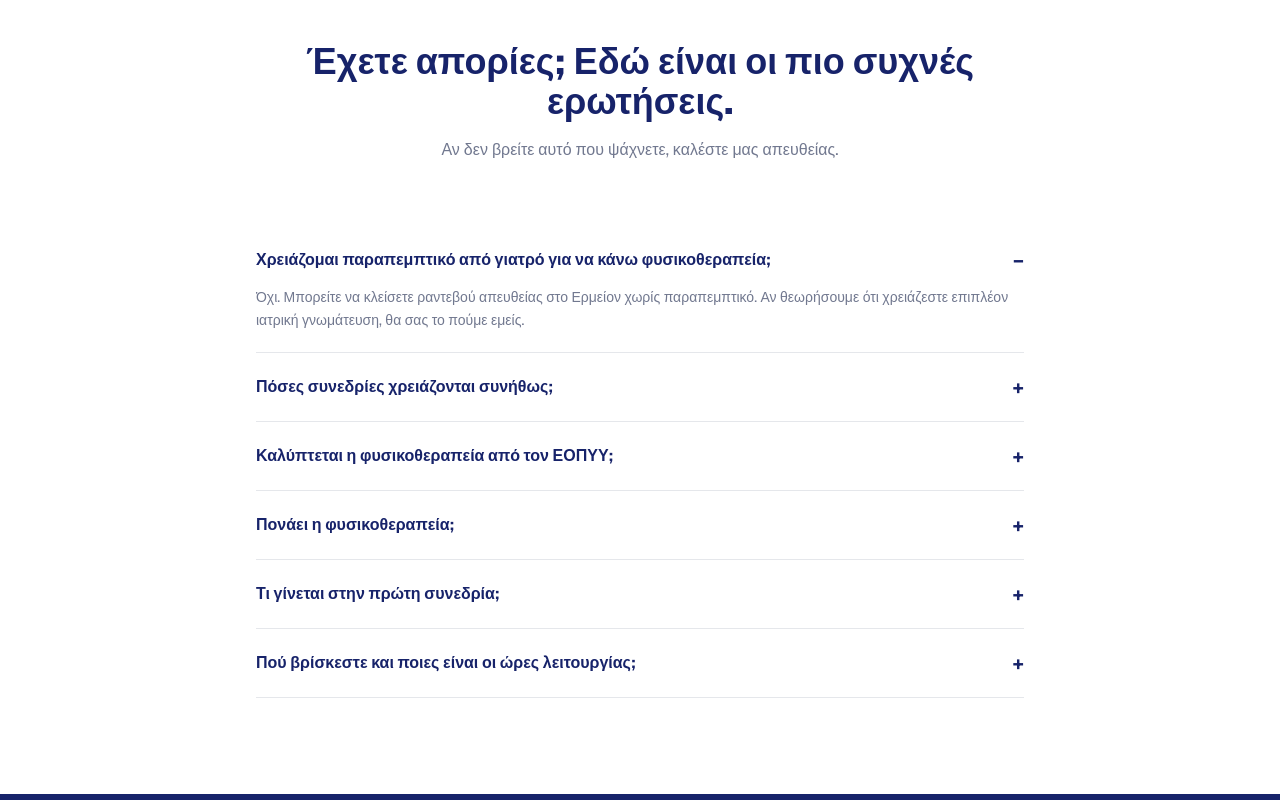
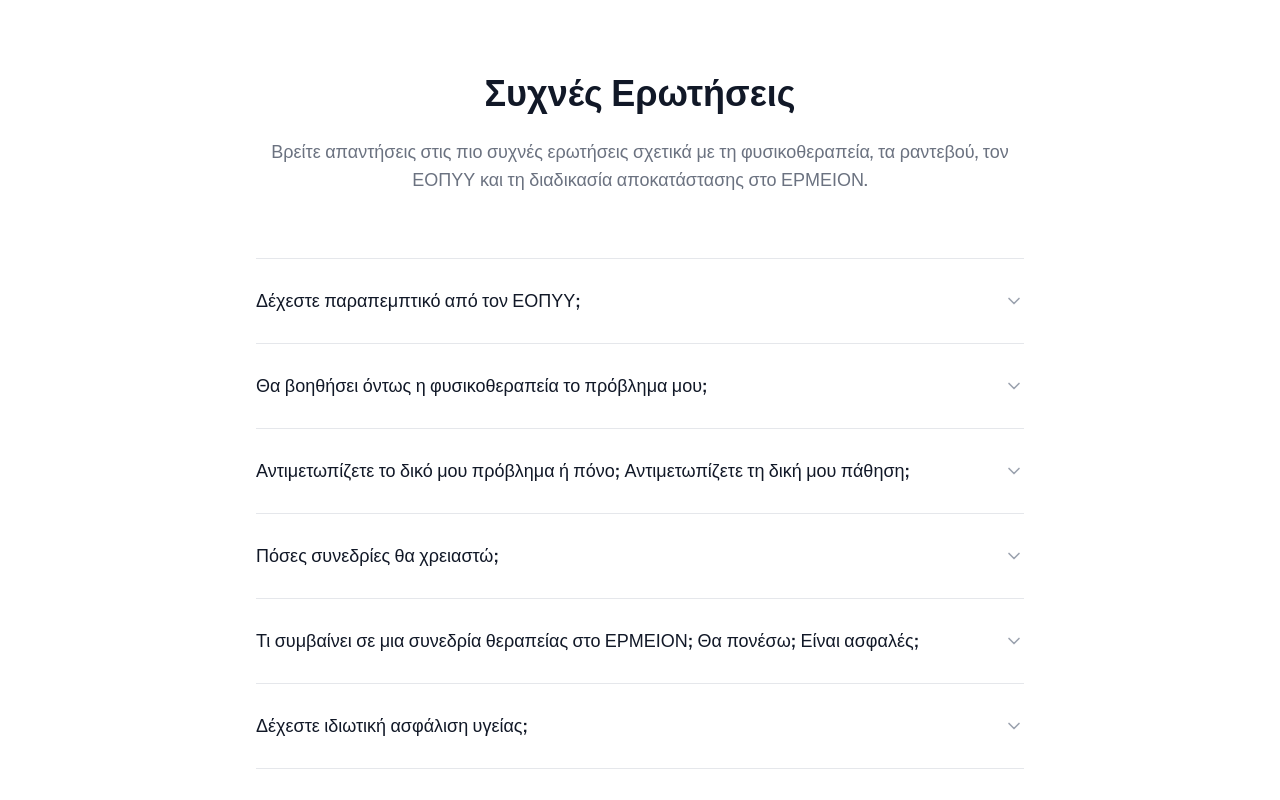
Before and after one commit to Ermeion/ermeion-website, a React (Vite) app: page / in a window 1280 px wide. Shown: the part 5580-6380 px from the top of the page. Built offline with nearby package versions, Linux system fonts and the light colour scheme.

Commit message:
Implement FAQ section with custom accordion

```diff
--- a/src/App.tsx
+++ b/src/App.tsx
@@ -869,91 +869,100 @@ function TestimonialsSection() {
 
 
 // FAQ Section Component
-function FAQSection() {
-  const [openIndex, setOpenIndex] = useState(0);
-
-  const faqs = [
+const faqItems = [
   {
-      q: 'Χρειάζομαι παραπεμπτικό από γιατρό για να κάνω φυσικοθεραπεία;',
-      a: 'Όχι. Μπορείτε να κλείσετε ραντεβού απευθείας στο Ερμείον χωρίς παραπεμπτικό. Αν θεωρήσουμε ότι χρειάζεστε επιπλέον ιατρική γνωμάτευση, θα σας το πούμε εμείς.',
+    id: 'faq-1',
+    question: 'Δέχεστε παραπεμπτικό από τον ΕΟΠΥΥ;',
+    answer:
+      'Ναι, δεχόμαστε παραπεμπτικό από τον ΕΟΠΥΥ. Αυτό σημαίνει ότι μπορείτε να πραγματοποιήσετε τις συνεδρίες σας κάνοντας χρήση του ασφαλιστικού σας ταμείου και προσκομίζοντας το αντίστοιχο ηλεκτρονικό παραπεμπτικό. Λάβετε υπόψη ότι η ισχύς του παραπεμπτικού πρέπει να εκτελεστεί εντός του χρονικού ορίου που αναγράφεται σε αυτό (συνήθως 15 ημέρες από την ημερομηνία έκδοσής του από τον γιατρό).',
   },
   {
-      q: 'Πόσες συνεδρίες χρειάζονται συνήθως;',
-      a: 'Εξαρτάται από το πρόβλημα. Οι περισσότερες οξείες παθήσεις βελτιώνονται σε 4–8 συνεδρίες. Σε χρόνια προβλήματα ή μετεγχειρητική αποκατάσταση, το πλάνο μπορεί να είναι μεγαλύτερο. Σε κάθε περίπτωση, σας λέμε την εκτίμησή μας από την πρώτη συνεδρία.',
+    id: 'faq-2',
+    question: 'Θα βοηθήσει όντως η φυσικοθεραπεία το πρόβλημα μου;',
+    answer:
+      'Ναι, η φυσικοθεραπεία υποστηρίζεται από επιστημονικές έρευνες και χρησιμοποιείται ευρέως για πόνους σε μύες, αρθρώσεις και νεύρα, συμπεριλαμβανομένου του πόνου στην πλάτη/μέση, της ισχιαλγίας, του αυχενικού πόνου, των αθλητικών τραυματισμών και της μετεγχειρητικής αποκατάστασης. Στην ΕΡΜΕΙΟΝ, πρόκειται για ιδιωτική φυσικοθεραπεία και όχι κάτι γενικό. Αυτό σημαίνει περισσότερο χρόνο, περισσότερη πρακτική θεραπεία και ένα πλάνο δομημένο γύρω από το σώμα και τους στόχους σας. Συνδυάζουμε βαθιά, αποτελεσματική πρακτική θεραπεία με εξειδικευμένη αποκατάσταση. Δεν δίνουμε απλώς φυλλάδια με ασκήσεις, αντιμετωπίζουμε το πρόβλημα σωστά και σας εξηγούμε τι πρέπει να κάνετε στη συνέχεια.',
   },
   {
-      q: 'Καλύπτεται η φυσικοθεραπεία από τον ΕΟΠΥΥ;',
-      a: 'Ναι, υπό προϋποθέσεις. Ο ΕΟΠΥΥ καλύπτει συγκεκριμένες παθήσεις με παραπεμπτικό από ιατρό που συμμετέχει στο σύστημα. Επικοινωνήστε μαζί μας και θα σας εξηγήσουμε τι ισχύει για την περίπτωσή σας.',
+    id: 'faq-3',
+    question: 'Αντιμετωπίζετε το δικό μου πρόβλημα ή πόνο; Αντιμετωπίζετε τη δική μου πάθηση;',
+    answer:
+      'Αντιμετωπίζουμε καθημερινούς πόνους, αθλητικούς τραυματισμούς, σύνθετα περιστατικά και μετεγχειρητική αποκατάσταση, συμπεριλαμβανομένων του πόνου στην πλάτη/μέση και της ισχιαλγίας, του πόνου στον αυχένα και τον ώμο, τραυματισμών στο γόνατο και από το τρέξιμο, τραυματισμών στο γυμναστήριο, καθώς και της συνεχιζόμενης μυϊκής δυσκαμψίας και έντασης. Μπορείτε να μάθετε περισσότερα για τον τρόπο με τον οποίο αξιολογούμε και αντιμετωπίζουμε αυτά τα ζητήματα στη σελίδα μας για τη φυσικοθεραπεία. Κατέχω πτυχίο Φυσικοθεραπείας από το Διεθνές Πανεπιστήμιο της Ελλάδος και πτυχίο Επιστήμης Φυσικής Αγωγής και Αθλητισμού από το Αριστοτέλειο Πανεπιστήμιο Θεσσαλονίκης. Είμαι πιστοποιημένος στη Μηχανική Διάγνωση και Θεραπεία (Μέθοδος McKenzie MDT), στην Ιδιοδεκτική Νευρομυϊκή Διευκόλυνση (PNF – προχωρημένο επίπεδο) και στη Χειροθεραπεία κατά το Mulligan Concept.',
   },
   {
-      q: 'Πονάει η φυσικοθεραπεία;',
-      a: 'Δεν πρέπει να πονάει. Μπορεί να υπάρχει μια αίσθηση πίεσης ή κόπωσης, ιδιαίτερα στις πρώτες συνεδρίες — αλλά ποτέ οξύς πόνος. Αν κάτι σας ενοχλεί, μας το λέτε και σταματάμε αμέσως.',
+    id: 'faq-4',
+    question: 'Πόσες συνεδρίες θα χρειαστώ;',
+    answer:
+      'Ο αριθμός των επισκέψεων που θα χρειαστούν εξαρτάται από τη διάγνωση και τις πληροφορίες που συλλέγονται από την αξιολόγηση και τις επόμενες επισκέψεις, αλλά ο μέσος όρος είναι 6. Ένας από τους στόχους μου είναι να δώσω τη δυνατότητα στους ασθενείς να θεραπεύουν τον εαυτό τους και οι επισκέψεις μειώνονται όσο το δυνατόν περισσότερο. Με αυτό κατά νου, ο αριθμός των απαραίτητων επισκέψεων βασίζεται επίσης στο πόσο συνεπείς μπορούν να είναι οι ασθενείς με το προβλεπόμενο πλάνο. Εάν η φυσικοθεραπεία δεν είναι η καλύτερη επιλογή για την επίλυση μιας διαταραχής, αυτό καθορίζεται μέσω προοδευτικών δοκιμών που συνήθως δεν υπερβαίνουν τις 5 επισκέψεις.',
   },
   {
-      q: 'Τι γίνεται στην πρώτη συνεδρία;',
-      a: 'Η πρώτη συνεδρία είναι πάντα αξιολόγηση. Σας ακούμε, εξετάζουμε το πρόβλημα και — αν είναι κατάλληλο — ξεκινάμε και την πρώτη θεραπεία. Φύγετε ξέροντας ακριβώς τι συμβαίνει και ποιο είναι το επόμενο βήμα.',
+    id: 'faq-5',
+    question: 'Τι συμβαίνει σε μια συνεδρία θεραπείας στο ΕΡΜΕΙΟΝ; Θα πονέσω; Είναι ασφαλές;',
+    answer:
+      'Οι συνεδρίες φυσικοθεραπείας είναι ασφαλείς, επαγγελματικές και βασίζονται στην προσωπική επαφή, συνδυάζοντας μια σωστή αξιολόγηση με πρακτική θεραπεία (μασάζ, χειροθεραπεία και κινητοποίηση αρθρώσεων) και σαφείς συμβουλές αποκατάστασης. Κάποιες κινήσεις προσφέρουν αυτό τον «καλό πόνο» που αγαπούν οι πελάτες μας, αλλά η θεραπεία είναι πάντα ελεγχόμενη, επεξηγημένη και μέσα στα δικά σας όρια. Δεν θα σας αφήσουμε μόνο με ένα φυλλάδιο ασκήσεων. Θα φύγετε γνωρίζοντας τι ευθύνεται, γιατί συνέβη και τι πρέπει να κάνετε στη συνέχεια.',
   },
   {
-      q: 'Πού βρίσκεστε και ποιες είναι οι ώρες λειτουργίας;',
-      a: 'Το ιατρείο Ερμείον βρίσκεται στη [ΔΙΕΥΘΥΝΣΗ]. Δεχόμαστε Δευτέρα–Παρασκευή 09:00–21:00 και Σάββατο 09:00–15:00. Υπάρχει χώρος στάθμευσης.',
+    id: 'faq-6',
+    question: 'Δέχεστε ιδιωτική ασφάλιση υγείας;',
+    answer: 'Ναι, δεχόμαστε όλες τις ιδιωτικές ασφαλιστικές εταιρείες υγείας.',
+  },
+  {
+    id: 'faq-7',
+    question: 'Πόσο γρήγορα μπορείτε να με δείτε;',
+    answer:
+      'Οι περισσότεροι ασθενείς μπορούν να κλείσουν ραντεβού για φυσικοθεραπεία πολύ γρήγορα, καθώς συχνά υπάρχουν διαθέσιμα ραντεβού για την ίδια ημέρα ή την ίδια εβδομάδα. Η online κράτηση διαρκεί λιγότερο από 60 δευτερόλεπτα, διευκολύνοντάς σας να βρείτε μια ώρα που ταιριάζει στο πρόγραμμα σας.',
   },
 ];
 
+function FAQSection() {
+  const [openId, setOpenId] = useState<string | null>(null);
+
   return (
-    <section
-      id="faq"
-      className="py-24 px-6 md:px-16 bg-white"
-    >
+    <section id="faq" className="py-32 px-6 md:px-16 bg-white">
+      <div className="max-w-7xl mx-auto space-y-16">
         {/* Header */}
-      <div className="max-w-2xl mx-auto text-center mb-16">
-        <h2
-          className="text-3xl md:text-4xl font-extrabold mb-4"
-          style={{ color: '#17236a' }}
-        >
-          Έχετε απορίες; Εδώ είναι οι πιο συχνές ερωτήσεις.
+        <div className="mx-auto flex max-w-3xl flex-col text-left md:text-center">
+          <h2 className="mb-3 text-3xl font-semibold md:mb-4 lg:mb-6 lg:text-4xl text-gray-900">
+            Συχνές Ερωτήσεις
           </h2>
-        <p style={{ color: '#71788f' }}>
-          Αν δεν βρείτε αυτό που ψάχνετε, καλέστε μας απευθείας.
+          <p className="text-gray-500 lg:text-lg">
+            Βρείτε απαντήσεις στις πιο συχνές ερωτήσεις σχετικά με τη φυσικοθεραπεία, τα ραντεβού, τον ΕΟΠΥΥ και τη διαδικασία αποκατάστασης στο ΕΡΜΕΙΟΝ.
           </p>
         </div>
 
         {/* Accordion */}
-      <div className="max-w-3xl mx-auto">
-        {faqs.map((faq, index) => (
-          <div key={index} className="border-b border-gray-200 py-5">
+        <div className="mx-auto w-full lg:max-w-3xl divide-y divide-gray-200 border-t border-b border-gray-200">
+          {faqItems.map((item) => {
+            const isOpen = openId === item.id;
+            return (
+              <div key={item.id}>
+                <button
+                  className="w-full flex items-center justify-between gap-4 py-5 text-left transition-opacity duration-200 hover:opacity-60 focus:outline-none"
+                  onClick={() => setOpenId(isOpen ? null : item.id)}
+                  aria-expanded={isOpen}
+                >
+                  <span className="font-medium text-gray-900 sm:py-1 lg:py-2 lg:text-lg">
+                    {item.question}
+                  </span>
+                  <span className="shrink-0 text-gray-400 transition-transform duration-300" style={{ transform: isOpen ? 'rotate(180deg)' : 'rotate(0deg)' }}>
+                    <svg xmlns="http://www.w3.org/2000/svg" width="20" height="20" viewBox="0 0 24 24" fill="none" stroke="currentColor" strokeWidth="2" strokeLinecap="round" strokeLinejoin="round">
+                      <polyline points="6 9 12 15 18 9" />
+                    </svg>
+                  </span>
+                </button>
                 <div
-              className="flex justify-between items-center cursor-pointer"
-              onClick={() => setOpenIndex(openIndex === index ? -1 : index)}
+                  className="overflow-hidden transition-all duration-300"
+                  style={{ maxHeight: isOpen ? '600px' : '0px', opacity: isOpen ? 1 : 0 }}
                 >
-              <span
-                className="font-bold text-base"
-                style={{ color: '#17236a' }}
-              >
-                {faq.q}
-              </span>
-              <span
-                className="text-xl font-bold transition-all duration-300"
-                style={{ color: '#17236a' }}
-              >
-                {openIndex === index ? '−' : '+'}
-              </span>
-            </div>
-            <div
-              className={`overflow-hidden transition-all duration-300 ${
-                openIndex === index
-                  ? 'max-h-96 opacity-100 mt-3'
-                  : 'max-h-0 opacity-0'
-              }`}
-            >
-              <p
-                className="text-sm leading-relaxed"
-                style={{ color: '#71788f' }}
-              >
-                {faq.a}
+                  <div className="pb-5 sm:mb-1 lg:mb-2">
+                    <p className="text-gray-500 lg:text-lg leading-relaxed">
+                      {item.answer}
                     </p>
                   </div>
                 </div>
-        ))}
+              </div>
+            );
+          })}
+        </div>
       </div>
     </section>
   );
```
Lines whose indentation alone changed are shown as unchanged.
